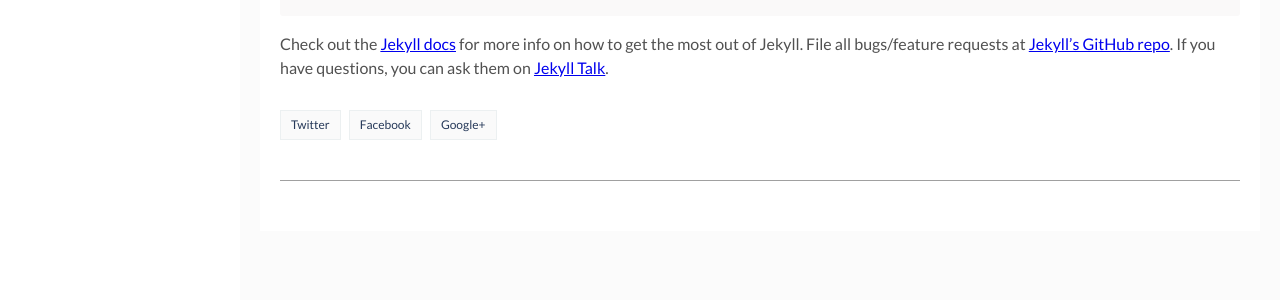
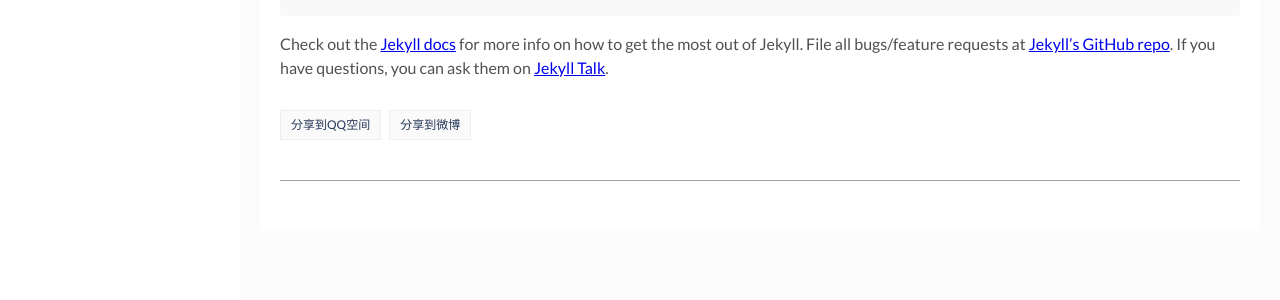
Before and after one commit to TopSea/TopSea.github.io, a Jekyll site: the page built from _posts/2017-04-06-welcome-to-jekyll.markdown, in a window 1280 px wide. Shown: the part 470-770 px from the top of the page. Built offline with Jekyll 4.4.1, drawn with Linux system fonts in a browser that asks for light colours.

Commit message:
修改博客的分享按钮。

```diff
--- a/_layouts/post.html
+++ b/_layouts/post.html
@@ -6,7 +6,6 @@
     {% if page.img %}
     <div class="page-cover-image">
       <figure>
-        <iframe src={{ "//player.bilibili.com/" | append : page.video }} scrolling="no" border="0" frameborder="no" framespacing="0" allowfullscreen="true"> </iframe>
         <img class="page-image" src={{ "/assets/img/" | append : page.img}} alt="{{page.title}}">
         {% if page.fig-caption %}
           <figcaption>{{page.fig-caption}}</figcaption>
@@ -36,9 +35,8 @@
 
       <div class="page-footer">
         <div class="page-share">
-          <a href="https://twitter.com/intent/tweet?text={{ page.title }}&url={{ site.url }}{{ page.url }}" title="Share on Twitter" rel="nofollow" target="_blank">Twitter</a>
-          <a href="https://facebook.com/sharer.php?u={{ site.url }}{{ page.url }}" title="Share on Facebook" rel="nofollow" target="_blank">Facebook</a>
-          <a href="https://plus.google.com/share?url={{ site.url }}{{ page.url }}" title="Share on Google+" rel="nofollow" target="_blank">Google+</a>
+          <a href="http://sns.qzone.qq.com/cgi-bin/qzshare/cgi_qzshare_onekey?url={{ site.url }}&title={{ page.title }}" title="Share on QZone" rel="nofollow" target="_blank">分享到QQ空间</a>
+          <a href="http://service.weibo.com/share/share.php?url={{ site.url }}{{ page.url }}" title="Share on Facebook" rel="nofollow" target="_blank">分享到微博</a>
         </div>
         <div class="page-tag">
           {% for tag in page.tags %}
```
